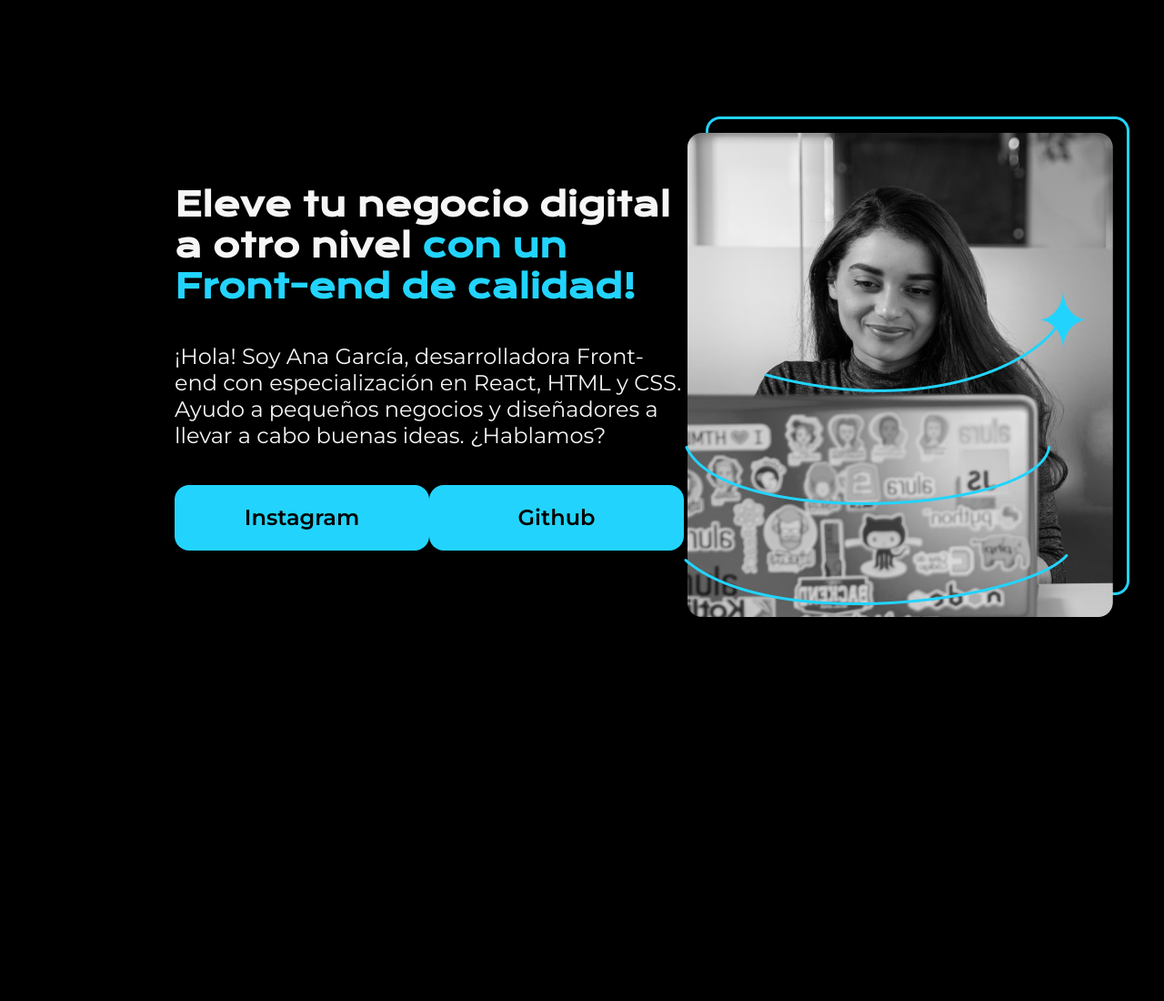
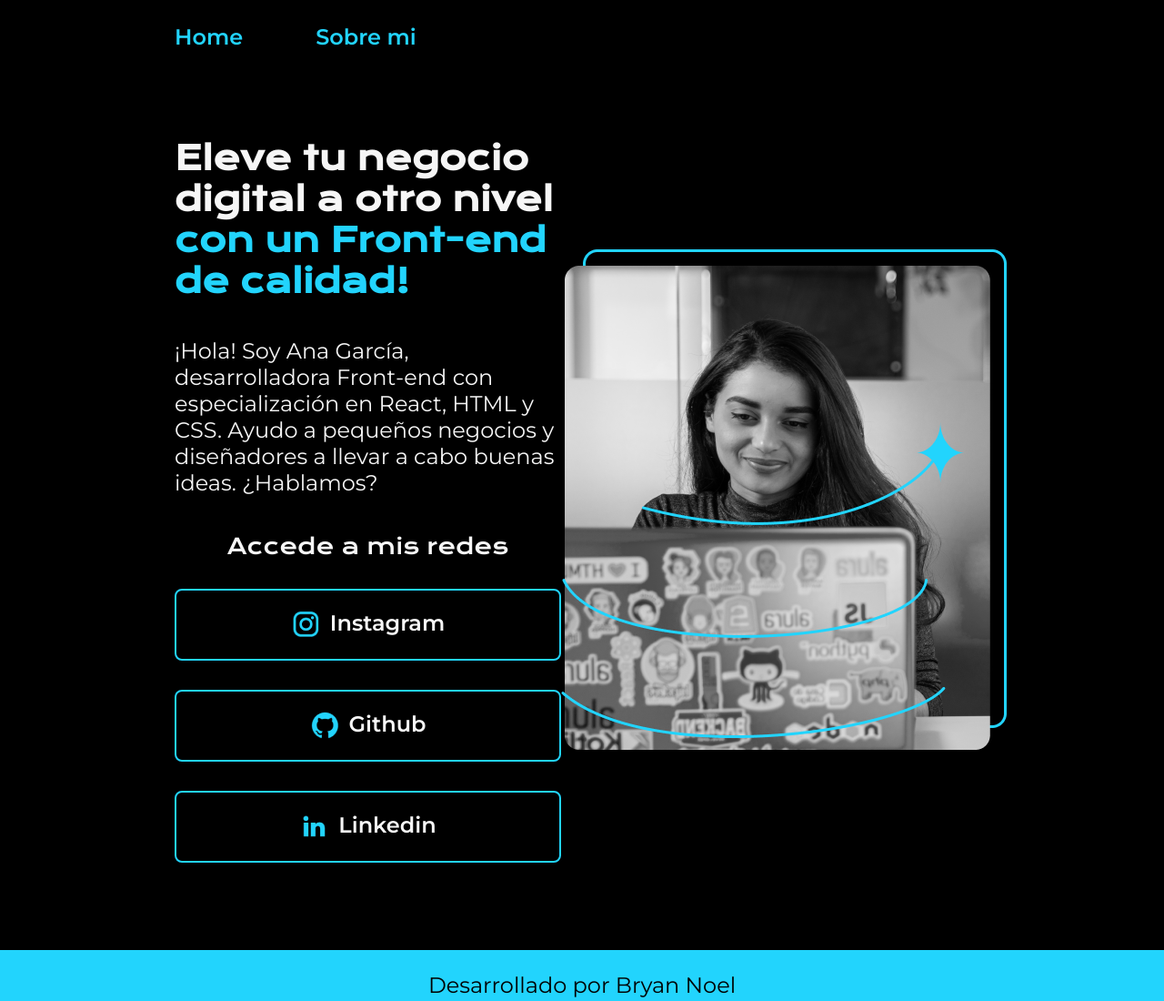
Before and after one commit to L4Maravilla/portafolio, a plain HTML site: page index.html in a window 1280 px wide. Shown: the whole page at 91% size. Before the commit the page ends 928 px from the top, so only its background shows below. Drawn offline with nearby package versions, Linux system fonts and the light colour scheme.

Commit message:
header-footer-variables-css

```diff
--- a/index.html
+++ b/index.html
@@ -4,10 +4,14 @@
     <meta charset="UTF-8">
     <meta name="viewport" content="width=device-width, initial-scale=1.0">
     <title>Document</title>
-    <link rel="stylesheet" href="style.css">
+    <link rel="stylesheet" href="styles/style.css">
 </head>
 <body>
-    <header></header>
+    <header class="header">
+        <nav class="header__menu">
+        <a class="header__menu__link" href="index.html">Home</a>
+        <a class="header__menu__link" href="about.html">Sobre mi</a>
+    </nav></header>
     <main class = "presentacion">
         <section class="presentacion__contenido">
         <h1 class = "presentacion__contenido__titulo">Eleve tu negocio digital a otro nivel
@@ -19,12 +23,22 @@
             negocios y diseñadores a llevar a cabo buenas ideas. ¿Hablamos?
             </p>
             <div class = "presentacion__enlaces">
-            <a class="presentacion__enlaces__link" href="https://www.instagram.com">Instagram</a>
-            <a class="presentacion__enlaces__link" href="https://www.github.com">Github</a>
+            <h2 class="presentacion__enlaces__subtitulo">Accede a mis redes</h2>
+            <a class="presentacion__enlaces__link" href="https://www.instagram.com">
+                <img src="assets/instagram.png">
+                Instagram</a>
+            <a class="presentacion__enlaces__link" href="https://www.github.com">
+                <img src="assets/github.png">
+                Github</a>
+            <a class="presentacion__enlaces__link" href="https://linkedin.com/in/">
+                    <img src="./assets/linkedin.png" alt="Icono de Linkedin">
+                    Linkedin</a>
             </div>
         </section>
-        <img src = "Imagem.png" alt="Imagen de Ana Garcia Trabajando">
+        <img src = "assets/Imagem.png" alt="Imagen de Ana Garcia Trabajando">
     </main>
-    <footer></footer>
+    <footer class="footer">
+        <p>Desarrollado por Bryan Noel</p>
+    </footer>
 </body>
 </html>
--- a/style.css
+++ /dev/null
@@ -1,59 +0,0 @@
-@import url('https://fonts.googleapis.com/css2?family=Krona+One&family=Montserrat:ital,wght@0,100..900;1,100..900&display=swap');
-
-*{
-    padding: 0%;
-    margin: 0%;
-}
-
-body{
-    background-color: #000000;
-    color: #F6F6F6;
-    height: 100vh;
-    box-sizing: border-box;
-}
-
-.titulo-destaque{
-    color:#22D4FD;
-}
-
-.presentacion {
-    display: flex;
-    align-items: center;
-    margin: 10% 15%;
-    justify-content: space-between;
-}
-
-.presentacion__contenido{
-    width: 615px;
-    display: flex;
-    flex-direction: column;
-    gap: 40px;
-}
-
-.presentacion__contenido__titulo{
-    font-size: 36px;
-    font-family: "Krona One", sans-serif;
-}
-
-.presentacion__contenido__texto{
-    font-size: 24px;
-    font-family: "Montserrat", sans-serif;
-}
-
-.presentacion__enlaces{
-    display: flex;
-    justify-content: space-between;
-}
-
-.presentacion__enlaces__link{
-    width: 280px;
-    background-color: #22D4FD;
-    text-align: center;
-    padding: 21.5px 0;
-    border-radius: 16px;
-    font-family: "Montserrat", sans-serif;
-    font-size: 24px;
-    font-weight: 600;
-    color: #000000;
-    text-decoration: none;
-}
--- /dev/null
+++ b/styles/style.css
@@ -0,0 +1,119 @@
+@import url('https://fonts.googleapis.com/css2?family=Krona+One&family=Montserrat:ital,wght@0,100..900;1,100..900&display=swap');
+
+:root{
+    --color-primario: #000000;
+    --color-secundario: #F6F6F6;
+    --color-terciario: #22D4FD;
+    --color-hover: #272727;
+
+    --fuente-montserrat: "Montserrat", sans-serif;
+    --fuente-krona: "Krona One", sans-serif;
+}
+
+*{
+    padding: 0%;
+    margin: 0%;
+}
+
+body{
+    background-color: var(--color-primario);
+    color: var(--color-secundario);
+    box-sizing: border-box;
+}
+
+.header{
+    padding: 2% 0% 0% 15%;
+}
+
+.header__menu{
+    display: flex;
+    gap: 80px;
+}
+
+.header__menu__link{
+    font-family: var(--fuente-montserrat);
+    font-size: 24px;
+    font-weight: 600;
+    color: var(--color-terciario);
+    text-decoration: none;
+}
+
+.presentacion {
+    display: flex;
+    align-items: center;
+    padding: 7.5% 15%;
+    justify-content: space-between;
+}
+
+.presentacion__contenido{
+    width: 615px;
+    display: flex;
+    flex-direction: column;
+    gap: 40px;
+}
+
+.presentacion__contenido__titulo{
+    font-size: 36px;
+    font-family: var(--fuente-krona);
+}
+
+.titulo-destaque{
+    color: var(--color-terciario)
+}
+
+.presentacion__contenido__texto{
+    font-size: 24px;
+    font-family: var(--fuente-montserrat);
+}
+
+.presentacion__contenido__texto a{
+    text-decoration: none;
+    color: var(--color-terciario);
+}
+
+.presentacion__enlaces{
+    display: flex;
+    justify-content: space-between;
+    flex-direction: column;
+    align-items: center;
+    gap: 32px;
+}
+
+
+.presentacion__enlaces__subtitulo{
+    font-family: var(--fuente-krona);
+    font-size: 24px;
+    font-weight: 400;
+}
+
+.presentacion__enlaces__link{
+    width: 378px;
+    text-align: center;
+    padding: 21.5px ;
+    border-radius: 8px;
+    font-family: var(--fuente-montserrat);
+    font-size: 24px;
+    font-weight: 600;
+    color: var(--color-secundario);
+    text-decoration: none;
+    border: 2px solid  var(--color-terciario);
+    display: flex;
+    justify-content: center;
+    gap: 10px;
+}
+
+.presentacion__enlaces__link:hover{
+    background-color: var(--color-hover);
+    padding: 3%;
+    cursor: pointer;
+}
+
+.footer{
+    background-color: var(--color-terciario);
+    font-family: var(--fuente-montserrat);
+    font-size: 24px;
+    font-weight: 400;
+    text-align: center;
+    color: var(--color-primario);
+    padding: 24px;
+}
```
Also changed, not shown: about.html (added, +44 -0 lines), assets/Imagem.png (renamed from Imagem.png), assets/github.png (added), assets/instagram.png (added), assets/linkedin.png (added), assets/twitch.png (added), assets/twitter-novo.png (added), assets/twitter.png (added).
